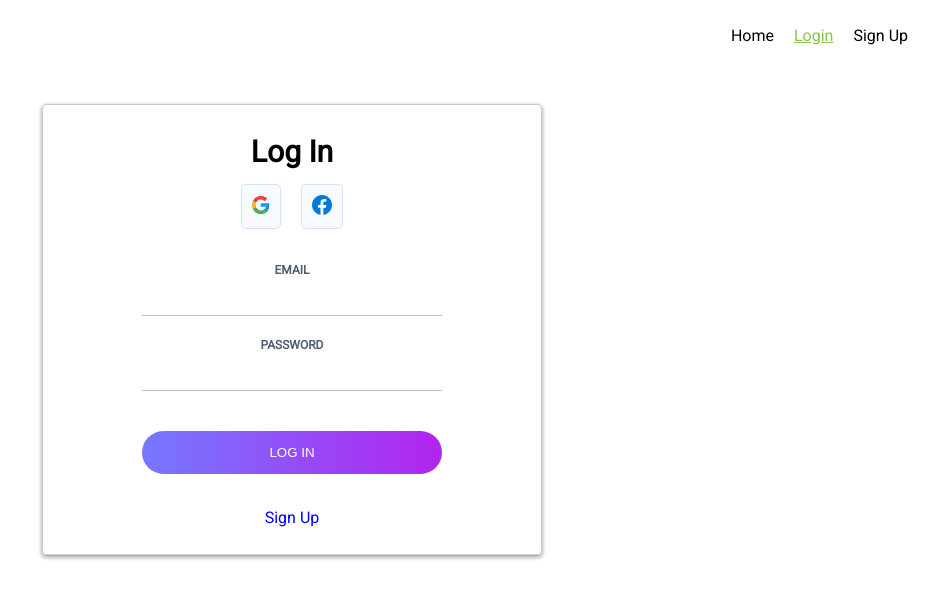
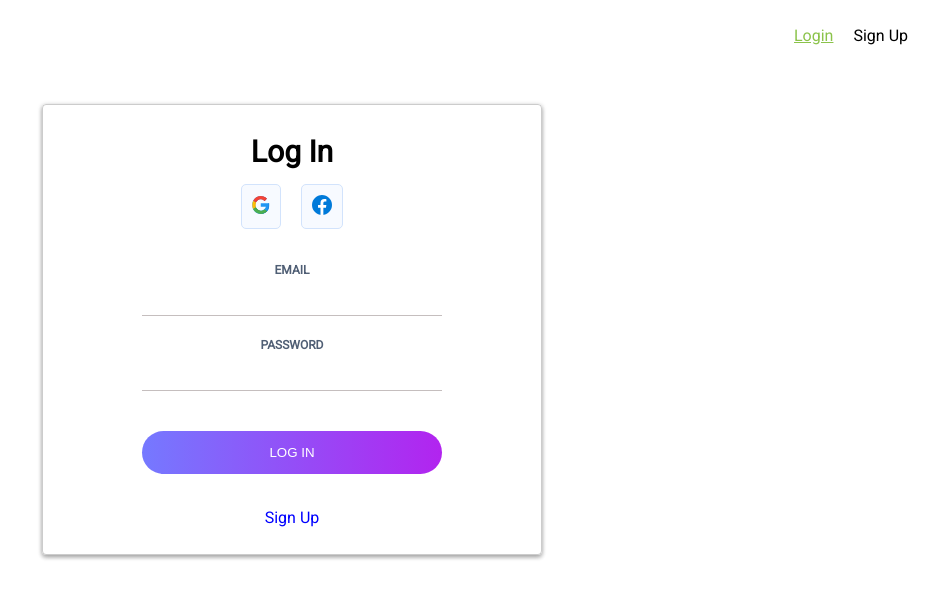
Before and after one commit to Ry6ens/task_Reenbit, a Next.js app: page /login in a window 1280 px wide. Shown: the top 598 px of the page, without its empty margins (348-1280 px from the left). Built offline with nearby package versions, Linux system fonts and the light colour scheme; no server answers.

Commit message:
update app

```diff
--- a/src/components/Navbar/options.js
+++ b/src/components/Navbar/options.js
@@ -1,16 +1,11 @@
 export const menuItems = [
   {
     id: 1,
-    name: 'Home',
-    link: '/',
-  },
-  {
-    id: 2,
     name: 'Login',
     link: '/login',
   },
   {
-    id: 3,
+    id: 2,
     name: 'Sign Up',
     link: '/signup',
   },
```
